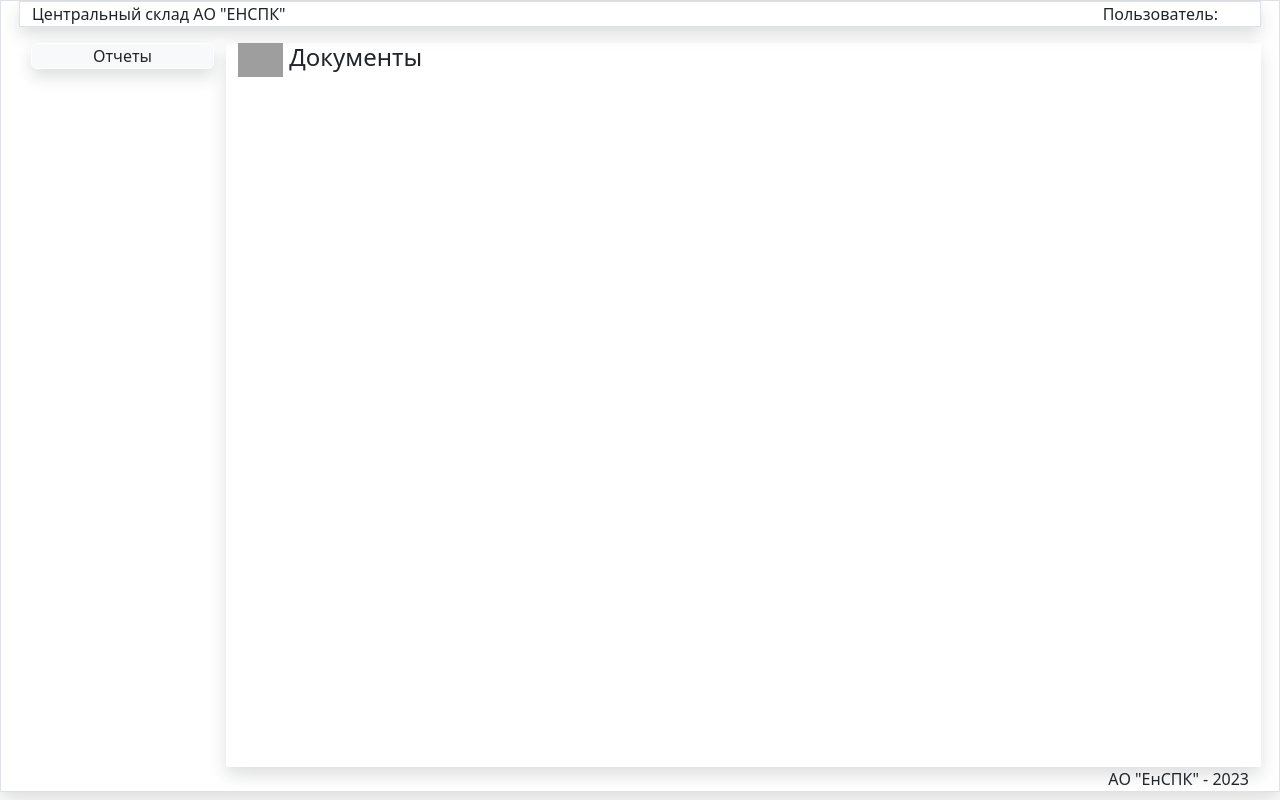
After one commit to Pisych72/WRH, a Django app: page /docs/ in a window 1280 px wide. The commit adds this page. Run offline with Django 3.2, Linux system fonts and the light colour scheme; some libraries are stand-ins or nearby versions; grey boxes are pictures that could not be loaded.

Commit message:
Начальное меню. Шаблоны

```diff
--- a/whr/store/static/css/my.css
+++ b/whr/store/static/css/my.css
@@ -1,2 +1,21 @@
-body{
-background-color:black}
+.linkarea{
+height:90vh;
+}
+.maincontainer{
+padding-left:30px;
+padding-right:30px;
+}
+.logo{
+text-align:right;
+}
+.user{
+float:right;
+padding-right:30px;
+}
+.loginform{
+padding-left:30px;
+padding-right:30px;
+}
+.miniature{
+width:45px;
+}
--- /dev/null
+++ b/whr/store/templates/store/Menu/Docs.html
@@ -0,0 +1,5 @@
+{% extends 'store/menu.html' %}
+{% load static %}
+{% block DataArea %}
+<h4 class=" float=left"> <img src="{% static '/images/report3.png' %}" class="miniature"> Документы</h4>
+{% endblock DataArea %}
--- /dev/null
+++ b/whr/store/templates/store/Menu/OperMenu.html
@@ -0,0 +1,5 @@
+{% extends 'store/menu.html' %}
+{% load static %}
+{% block DataArea %}
+<h4 class=" float=left"> <img src="{% static '/images/report5.png' %}" class="miniature"> Операции</h4>
+{% endblock DataArea %}
--- a/whr/store/templates/store/base.html
+++ b/whr/store/templates/store/base.html
@@ -6,15 +6,48 @@
     <meta charset="UTF-8">
     <title>{{title}}</title>
     <meta name="viewport" content="width=device-width, initial-scale=1.0">
+    <link type="text/css" href="{% static '/css/bootstrap.css' %}"  rel="stylesheet">
+     <link type="text/css" href="{% static '/css/my.css' %}"  rel="stylesheet">
+       <link rel="shortcut icon" href="{% static '/images/box.ico' %}" type="image/x-icon">
+    <script src="{% static '/js/bootstrap.min.js' %}" ></script>
+</head>
 
-    <link type="text/css" href="{% static '/css/bootstrap.css' %}"  rel="stylesheet">
+<body>
 
+<div class="container-fluid border shadow maincontainer">
+    <div class="row">
+        <div class="col-md-12 mb-3 border shadow ">
 
-<script src="{% static '/js/bootstrap.min.js' %}" ></script>
-</head>
-<body>
-<h1 class="bg-info-subtle ">444444444444444</h1>
+            Центральный склад АО "ЕНСПК"
+            <div class="user">Пользователь:
+             {% if request.user.is_authenticated %}
+               {{user.first_name}} {{user.last_name}} | <a href="{% url 'UserOut' %}" style="font-size:16px;margin-top:12px;">Выйти</a>
+            {% endif %}
+            </div>
 
+        </div>
+
+    </div>
+<div class="row">
+    <div class="col-md-2 mb-1 linkarea">
+        {% block LinkArea %}
+        LinkArea
+        {% endblock LinkArea %}
+    </div>
+    <div class="col-md-10  shadow ">
+        {% block DataArea %}
+        DataArea
+        {% endblock DataArea %}
+
+    </div>
+
+</div>
+ <div class="row">
+    <div class="col-md-12 logo" >
+       АО "ЕнСПК" - 2023
+    </div>
+</div>
+</div>
 
 </body>
 </html>
--- /dev/null
+++ b/whr/store/templates/store/menu.html
@@ -0,0 +1,18 @@
+
+{% extends 'store/base.html' %}
+{% load static %}
+{% block LinkArea %}
+{% if request.user.username == "Кладовщик" %}
+
+<a href="{% url 'DocMenu' %}" class="btn btn-light border border-white  nav-link mb-2 shadow  ">Документы</a>
+<a href="{% url 'OperMenu' %}" class="btn btn-light border border-white  nav-link mb-2 shadow ">Операции</a>
+<a href="#" class="btn btn-light border border-white  nav-link mb-2 shadow ">Отчеты</a>
+<a href="#" class="btn btn-light border border-white  nav-link mb-1 shadow ">Справочники</a>
+
+{% else %}
+ <a href="#" class="btn btn-light border border-white  nav-link mb-2 shadow ">Отчеты</a>
+{% endif %}
+
+{% endblock LinkArea %}
+{% block DataArea %}
+{% endblock DataArea %}
--- a/whr/store/urls.py
+++ b/whr/store/urls.py
@@ -3,6 +3,10 @@ from django.urls import path
 from .views import *
 
 urlpatterns=[
-   path('',index,name='home'),
+   path('', loginUser, name='loginUser'),
+   path('main/',index,name='home'),
+   path('out/',UserOut,name='UserOut'),
+   path ('docs/',DocMenu,name='DocMenu'),
+   path ('oper/',OperMenu,name='OperMenu'),
 
 ]
--- a/whr/store/views.py
+++ b/whr/store/views.py
@@ -1,7 +1,41 @@
-from django.shortcuts import render
+from django.http import HttpResponse, HttpResponseRedirect
+from django.shortcuts import render, redirect
+from django.urls import reverse
+from django.core.exceptions import ObjectDoesNotExist
+from .models import *
+from .forms import *
+from django.db.models import Sum
+from django.contrib import messages
+import datetime
+from django.db.models import Q
+from django.contrib.auth import authenticate,login,logout
+from django.contrib.auth.models import *
 from .models import *
 # Create your views here.
 
 def index(request):
-   context={'a':5555,'b':'33333',}
-   return render(request, 'store/base.html',{'context':context} )
+   return render(request, 'store/menu.html' )
+
+
+def DocMenu(request):
+   return render(request,'store/menu/Docs.html')
+
+def OperMenu(request):
+   return render(request,'store/menu/OperMenu.html')
+
+
+def loginUser(request):
+   if request.method == 'POST':
+      form = UserLoginForm(data=request.POST)
+      if form.is_valid():
+         user = form.get_user()
+         login(request, user)
+         return redirect('home')
+   else:
+      form = UserLoginForm()
+   return render(request, 'store/loginUser.html', {"form": form})
+
+
+def UserOut(request):
+   logout(request)
+   return redirect('loginUser')
```
Also changed, not shown: whr/store/forms.py (added, +7 -0 lines), whr/store/templates/store/loginUser.html (added, +16 -0 lines), whr/db.sqlite3.
